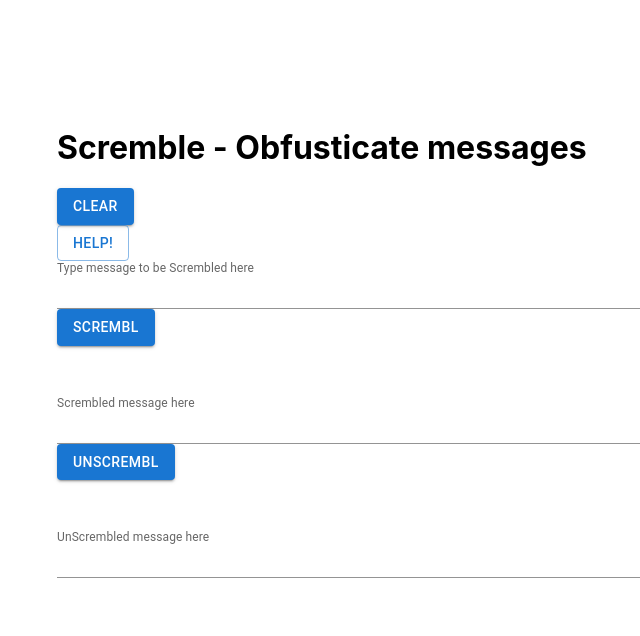
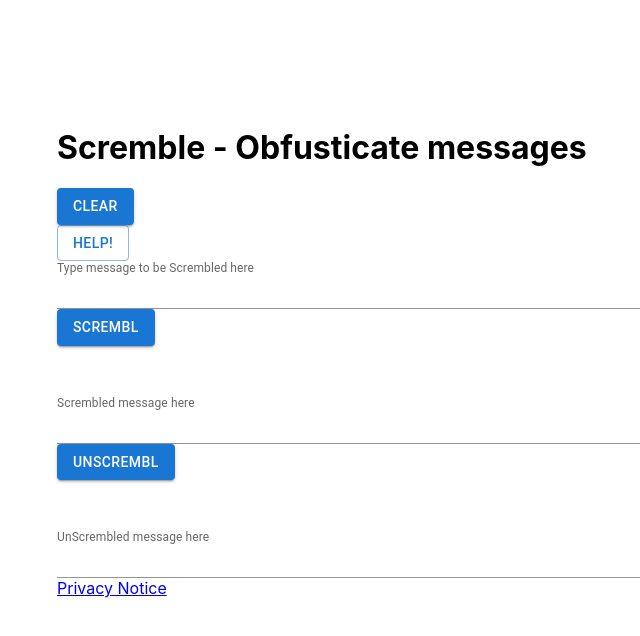
Before and after one commit to CaesuraMediaNet/scrembl-react, a React (Create React App) app: page / in a window 1280 px wide. Shown: the top 636 px of the page, without its empty margins (71-711 px from the left). Built offline with nearby package versions, Linux system fonts and the light colour scheme.

Commit message:
Added basic link to pn

```diff
--- a/src/App.js
+++ b/src/App.js
@@ -77,6 +77,9 @@ function App() {
 				copiedUnScrembled={copiedUnScrembled}
 			/>
 
+			<footer>
+				<a href="https://www.scrembl.com/privacy-notice.html">Privacy Notice</a>
+			</footer>
     </div>
   );
 }
```
